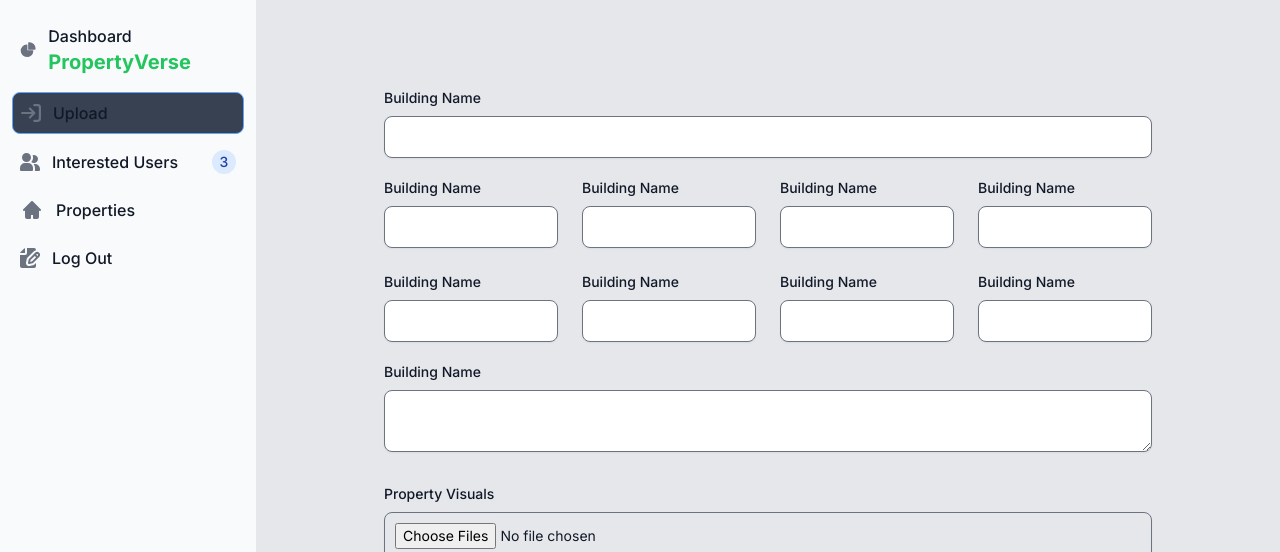
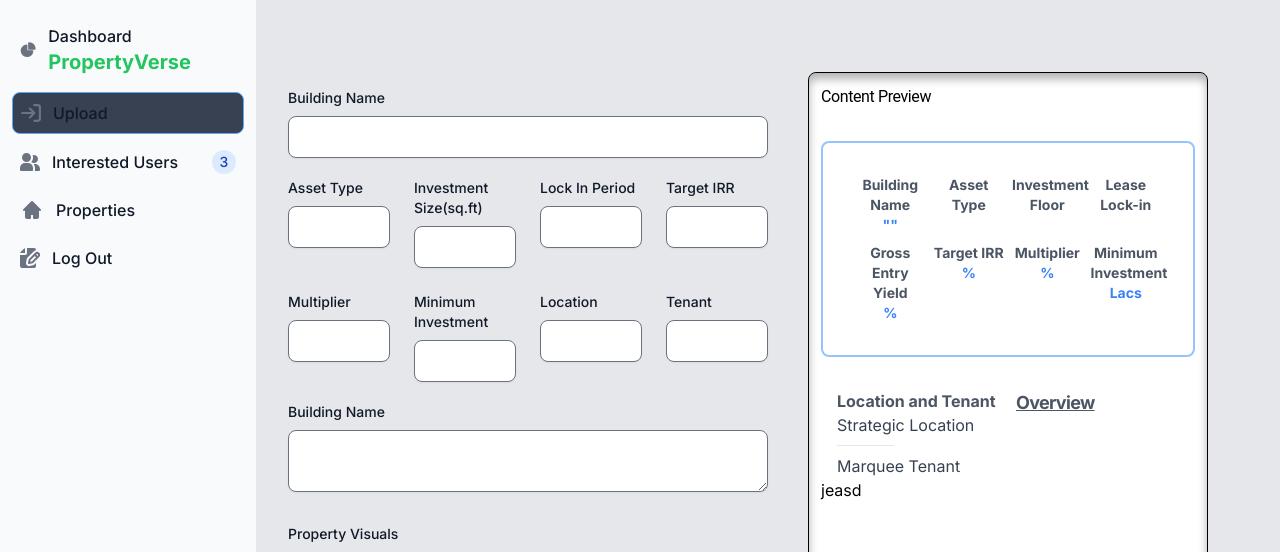
Before and after one commit to saifkp517/portal, a Next.js app in the folder client/: page /dashboard in a window 1280 px wide. Shown: the top 552 px of the page. Built offline with nearby package versions, Linux system fonts and the light colour scheme; no server answers.

Commit message:
absolute perfection

```diff
--- a/client/app/components/PropertyUpload.tsx
+++ b/client/app/components/PropertyUpload.tsx
@@ -5,6 +5,7 @@ import Image from 'next/image';
 import React, { useState, ChangeEvent, FormEvent } from 'react';
 import MyTable from './tools/Table';
 import { Editor } from "@tinymce/tinymce-react";
+import { Bar } from 'react-chartjs-2';
 import axios from 'axios'
 import MyChart from './tools/Chart';
 import Preview from './Preview';
@@ -26,8 +27,29 @@ export default function PropertyUpload() {
   const [inputType, setinputType] = useState("");
   const [additionalInfo, setAdditionalInfo] = useState({});
 
+  interface AdditionalData {
+    chart?: any;
+    table?: any;
+  }
 
-  const [formValues, setFormValues] = useState({
+  type FormValues = {
+    building_name: string;
+    asset_type: string;
+    investment_size: string;
+    lockin: string;
+    entry_yeild: string;
+    irr: string;
+    multiplier: string;
+    minimum_investment: string;
+    location: string;
+    tenant: string;
+    overview: string;
+    additional: AdditionalData;
+    images: any[]; // Adjust the type for images if needed
+  };
+
+
+  const [formValues, setFormValues] = useState<FormValues>({
     building_name: '',
     asset_type: '',
     investment_size: '',
@@ -157,7 +179,7 @@ export default function PropertyUpload() {
   return (
 
     <div className="">
-      <div className="">
+      <div className="grid grid-cols-2">
 
         <div className="">
           <form onSubmit={submitHandler} className=" mt-14 max-w-screen-md mx-auto">
@@ -169,49 +191,49 @@ export default function PropertyUpload() {
             </div>
             <div className="grid md:grid-cols-4 md:gap-6 mb-5">
               <div className="relative z-0 w-full mb-0 group">
-                <label className="block mb-2 text-sm font-medium text-gray-900">Building Name</label>
+                <label className="block mb-2 text-sm font-medium text-gray-900">Asset Type</label>
                 <input name="asset_type" value={formValues.asset_type} onChange={handleChange} type="text" className="shadow-sm  border border-gray-500 text-gray-900 text-sm rounded-lg focus:ring-blue-500 focus:border-blue-500 block w-full p-2.5 " placeholder=" " required />
 
 
               </div>
               <div className="relative z-0 w-full mb-0 group">
-                <label className="block mb-2 text-sm font-medium text-gray-900">Building Name</label>
+                <label className="block mb-2 text-sm font-medium text-gray-900">Investment Size(sq.ft)</label>
                 <input name="investment_size" value={formValues.investment_size} onChange={handleChange} type="text" className="shadow-sm  border border-gray-500 text-gray-900 text-sm rounded-lg focus:ring-blue-500 focus:border-blue-500 block w-full p-2.5 " placeholder=" " required />
 
 
               </div>
               <div className="relative z-0 w-full mb-0 group">
-                <label className="block mb-2 text-sm font-medium text-gray-900">Building Name</label>
+                <label className="block mb-2 text-sm font-medium text-gray-900">Lock In Period</label>
                 <input name="lockin" value={formValues.lockin} onChange={handleChange} type="text" className="shadow-sm  border border-gray-500 text-gray-900 text-sm rounded-lg focus:ring-blue-500 focus:border-blue-500 block w-full p-2.5 " placeholder=" " required />
 
 
               </div>
               <div className="relative z-0 w-full mb-0 group">
-                <label className="block mb-2 text-sm font-medium text-gray-900">Building Name</label>
+                <label className="block mb-2 text-sm font-medium text-gray-900">Target IRR</label>
                 <input name="irr" value={formValues.irr} onChange={handleChange} type="text" className="shadow-sm  border border-gray-500 text-gray-900 text-sm rounded-lg focus:ring-blue-500 focus:border-blue-500 block w-full p-2.5 " placeholder=" " required />
 
 
               </div>
               <div className="relative z-0 w-full mb-0 group">
-                <label className="block mb-2 text-sm font-medium text-gray-900">Building Name</label>
+                <label className="block mb-2 text-sm font-medium text-gray-900">Multiplier</label>
                 <input name="multiplier" value={formValues.multiplier} onChange={handleChange} type="text" className="shadow-sm  border border-gray-500 text-gray-900 text-sm rounded-lg focus:ring-blue-500 focus:border-blue-500 block w-full p-2.5 " placeholder=" " required />
 
 
               </div>
               <div className="relative z-0 w-full mb-0 group">
-                <label className="block mb-2 text-sm font-medium text-gray-900">Building Name</label>
+                <label className="block mb-2 text-sm font-medium text-gray-900">Minimum Investment</label>
                 <input name="minimum_investment" value={formValues.minimum_investment} onChange={handleChange} type="text" className="shadow-sm  border border-gray-500 text-gray-900 text-sm rounded-lg focus:ring-blue-500 focus:border-blue-500 block w-full p-2.5 " placeholder=" " required />
 
 
               </div>
               <div className="relative z-0 w-full mb-0 group">
-                <label className="block mb-2 text-sm font-medium text-gray-900">Building Name</label>
+                <label className="block mb-2 text-sm font-medium text-gray-900">Location</label>
                 <input name="location" value={formValues.location} onChange={handleChange} type="text" className="shadow-sm  border border-gray-500 text-gray-900 text-sm rounded-lg focus:ring-blue-500 focus:border-blue-500 block w-full p-2.5 " placeholder=" " required />
 
 
               </div>
               <div className="relative z-0 w-full mb-0 group">
-                <label className="block mb-2 text-sm font-medium text-gray-900">Building Name</label>
+                <label className="block mb-2 text-sm font-medium text-gray-900">Tenant</label>
                 <input name="tenant" value={formValues.tenant} onChange={handleChange} type="text" className="shadow-sm  border border-gray-500 text-gray-900 text-sm rounded-lg focus:ring-blue-500 focus:border-blue-500 block w-full p-2.5 " placeholder=" " required />
 
 
@@ -247,7 +269,7 @@ export default function PropertyUpload() {
             </div>
 
             <div className="my-3 text-center">
-              <button onClick={appendData} className='bg-green-500 px-7 py-2 rounded-lg text-white font-bold'>Add Detail</button>
+              <button type='button' onClick={appendData} className='bg-green-500 px-7 py-2 rounded-lg text-white font-bold'>Add Detail</button>
             </div>
 
             <button type="submit" className="text-white bg-blue-700 hover:bg-blue-800 focus:ring-4 focus:outline-none focus:ring-blue-300 font-medium rounded-lg text-sm w-full sm:w-auto px-5 py-2.5 text-center  ">Submit</button>
@@ -255,11 +277,112 @@ export default function PropertyUpload() {
 
 
         </div>
-        {/* <div className="border h-screen lg:h-5/6 border-black shadow-[inset_0_6px_10px_rgba(0,0,0,0.3)] rounded-lg m-10 p-3">
-          <h1 className=' tracking-tight roboto-regular'>Preview Section</h1>
+        <div className="border h-screen bg-white lg:h-5/6 border-black shadow-[inset_0_6px_10px_rgba(0,0,0,0.3)] rounded-lg m-10 p-3">
+          <h1 className=' tracking-tight roboto-regular'>Content Preview</h1>
           <br />
-          <pre>{JSON.stringify(formValues, null, 2)}</pre>
-        </div> */}
+
+
+          <div className='detail'>
+            <h1 className="text-center text-xl robot-regular tracking-tight font-bold text-gray-700">{formValues.building_name}</h1>
+            <div className="grid grid-cols-2 gap-2 md:grid-cols-3 lg:grid-cols-4 mt-2 max-w-screen-sm lg:max-w-screen-lg mx-6 lg:mx-auto border-2 p-2 lg:p-8 border-blue-300 rounded-lg ">
+              <div className="">
+                <h1 className="text-md lg:text-sm  font-bold text-center text-gray-600">Building Name</h1>
+                <p className="text-lg lg:text-sm font-bold text-center text-blue-500">"{formValues.building_name}"</p>
+              </div>
+              <div className="">
+                <h1 className="text-md lg:text-sm  font-bold text-center text-gray-600">Asset Type</h1>
+                <p className="text-lg lg:text-sm font-bold text-center text-blue-500">{formValues.asset_type}</p>
+              </div>
+              <div className="">
+                <h1 className="text-md lg:text-sm  font-bold text-center text-gray-600">Investment Floor</h1>
+                <p className="text-lg lg:text-sm font-bold text-center text-blue-500">{formValues.investment_size}</p>
+              </div>
+              <div className="">
+                <h1 className="text-md lg:text-sm  font-bold text-center text-gray-600">Lease Lock-in</h1>
+                <p className="text-lg lg:text-sm font-bold text-center text-blue-500">{formValues.lockin}</p>
+              </div>
+              <div className="">
+                <h1 className="text-md lg:text-sm  font-bold text-center text-gray-600">Gross Entry Yield</h1>
+                <p className="text-lg lg:text-sm font-bold text-center text-blue-500">{formValues.entry_yeild}%</p>
+              </div>
+              <div className="">
+                <h1 className="text-md lg:text-sm  font-bold text-center text-gray-600">Target IRR</h1>
+                <p className="text-lg lg:text-sm font-bold text-center text-blue-500">{formValues.irr}%</p>
+              </div>
+              <div className="">
+                <h1 className="text-md lg:text-sm  font-bold text-center text-gray-600">Multiplier</h1>
+                <p className="text-lg lg:text-sm font-bold text-center text-blue-500">{formValues.multiplier}%</p>
+              </div>
+              <div className="">
+                <h1 className="text-md lg:text-sm  font-bold text-center text-gray-600">Minimum Investment </h1>
+                <p className="text-lg lg:text-sm font-bold text-center text-blue-500">{formValues.minimum_investment} Lacs</p>
+              </div>
+
+            </div>
+            <div className="grid grid-cols-2 mx-0 lg:mx-4 mt-4 lg:mt-8">
+              <div className="">
+                <h1 className=" font-bold text-gray-600">Location and Tenant</h1>
+                <h1 className="text-gray-700">Strategic Location</h1>
+                <h1 className="text-blueTheme font-bold">{formValues.location}</h1>
+                <hr className="w-1/3 my-2 " />
+                <h1 className="text-gray-700">Marquee Tenant</h1>
+                <h1 className="text-blueTheme font-bold">{formValues.tenant}</h1>
+              </div>
+              <div className="text-sm tracking-tighter text-gray-600 mx-2">
+                <h1 className=" font-bold text-blueTheme text-lg mb-2 underline">Overview</h1>
+                <p className='break-words'>
+                  {formValues.overview}
+                </p>
+
+
+
+              </div>
+            </div>
+            <div className="chart">
+              {
+                formValues.additional.chart ?
+                  <Bar
+                    options={{
+                      responsive: true,
+                      plugins: {
+                        legend: {
+                          position: 'top' as const,
+                        },
+                        title: {
+                          display: true,
+                          color: 'black',
+                          text: 'Rental Yeild Growth',
+                          padding: 10,
+                          fullSize: true,
+                          font: {
+                            weight: 'bold',
+                            size: 24
+                          }
+                        },
+                      },
+                    }}
+                    data={{
+                      labels: formValues.additional.chart.labels,
+                      datasets: [
+                        {
+                          label: 'Growth Yeild',
+                          data: formValues.additional.chart.values.map((value: any) => parseInt(value)),
+                          backgroundColor: ['#50C878', '#228B22'],
+                          barPercentage: 0.5,
+                        },
+                      ],
+                    }}
+                  />
+                  :
+                  "jeasd"
+              }
+            </div>
+          </div>
+
+
+
+
+        </div>
       </div>
     </div>
 
--- a/client/app/components/SideNav.tsx
+++ b/client/app/components/SideNav.tsx
@@ -90,7 +90,7 @@ export default function SideNav({ sendChangedComponent }: any) {
                             </a>
                         </li> */}
                         <li>
-                            <a href="#" className={` ${activeComponent === 'logout' ? 'bg-gray-700 border border-blue-400' : ''} flex items-center p-2 text-gray-900 rounded-lg dark:text-white hover:bg-gray-100 dark:hover:bg-gray-700 group`}>
+                            <a href="/api/auth/logout" className={` ${activeComponent === 'logout' ? 'bg-gray-700 border border-blue-400' : ''} flex items-center p-2 text-gray-900 rounded-lg dark:text-white hover:bg-gray-100 dark:hover:bg-gray-700 group`}>
                                 <svg className="flex-shrink-0 w-5 h-5 text-gray-500 transition duration-75  group-hover:text-gray-900 " aria-hidden="true" xmlns="http://www.w3.org/2000/svg" fill="currentColor" viewBox="0 0 20 20">
                                     <path d="M5 5V.13a2.96 2.96 0 0 0-1.293.749L.879 3.707A2.96 2.96 0 0 0 .13 5H5Z" />
                                     <path d="M6.737 11.061a2.961 2.961 0 0 1 .81-1.515l6.117-6.116A4.839 4.839 0 0 1 16 2.141V2a1.97 1.97 0 0 0-1.933-2H7v5a2 2 0 0 1-2 2H0v11a1.969 1.969 0 0 0 1.933 2h12.134A1.97 1.97 0 0 0 16 18v-3.093l-1.546 1.546c-.413.413-.94.695-1.513.81l-3.4.679a2.947 2.947 0 0 1-1.85-.227 2.96 2.96 0 0 1-1.635-3.257l.681-3.397Z" />
```
Also changed, not shown: client/app/page.tsx (+0 -11 lines).
